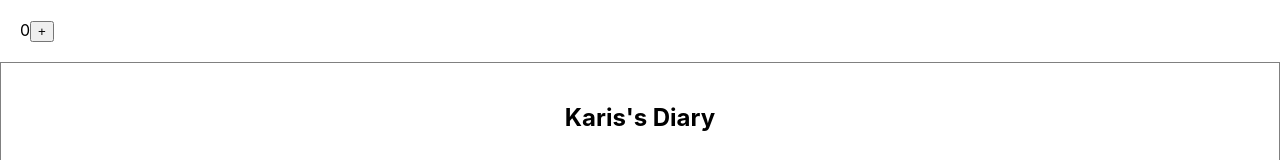
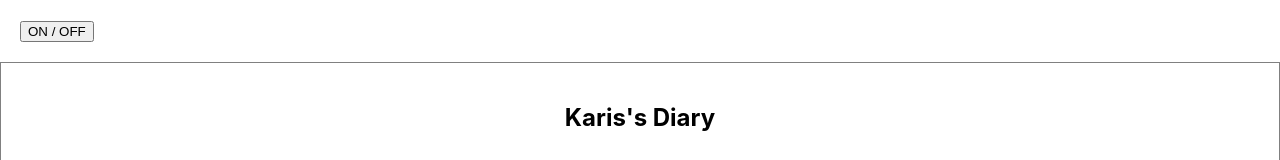
Before and after one commit to KARIS-SOL/BiteReact, a React (Create React App) app: page / in a window 1280 px wide. Shown: the top 160 px of the page. Built offline with nearby package versions, Linux system fonts and the light colour scheme.

Commit message:
리액트라이프사이클 mount update unmount

```diff
--- a/src/LifeCycle.js
+++ b/src/LifeCycle.js
@@ -3,13 +3,47 @@
 import React, { useEffect, useState } from "react";
 
 const LifeCycle = () => {
-  const [count, setCount] = useState(0);
-  const [text, setText] = useState("");
+  //   const [count, setCount] = useState(0);
+  //   const [text, setText] = useState("");
+
+  //   // useEffect -> Mount 되는 시점제어 : [] 에 빈배열
+  //   useEffect(() => {
+  //     console.log("Mount!");
+  //   }, []);
+
+  //   // Component 가 Update (state 혹은 props의 변경) -> dependency 를 넣지 않으면 됌
+  //   useEffect(() => {
+  //     console.log("Update!");
+  //   });
+
+  //   // count 넣어보기 -> dependency array 의 값이 변화하게되면 -> 그순간 call back 함수가 실행이된다 : count state 가 변화하는 순간 실행
+  //   useEffect(() => {
+  //     console.log(`count is updated : ${count}`);
+  //     if (count > 5) {
+  //       alert("count 가 5를 넘어갔습니다, 따라서 0로 초기화 합니다");
+  //       setCount(0);
+  //     }
+  //   }, [count]);
+
+  //   // text 넣어보기 !
+  //   useEffect(() => {
+  //     console.log(`text is updated : ${text}`);
+  //   }, [text]);
+
+  // LifeCycle 이 끝나는 것
+  const [isVisible, setIsVisible] = useState(false);
+  const toggle = () => setIsVisible(!isVisible);
 
   return (
     <div style={{ padding: 20 }}>
-      {count}
-      <button onClick={() => setCount(count + 1)}>+</button>
+      {/* <div>
+        {count}
+        <button onClick={() => setCount(count + 1)}>+</button>
+      </div>
+      <div>
+        <input value={text} onChange={(e) => setText(e.target.value)} />
+      </div> */}
+      <button onClick={toggle}>ON / OFF</button>
     </div>
   );
 };
```
